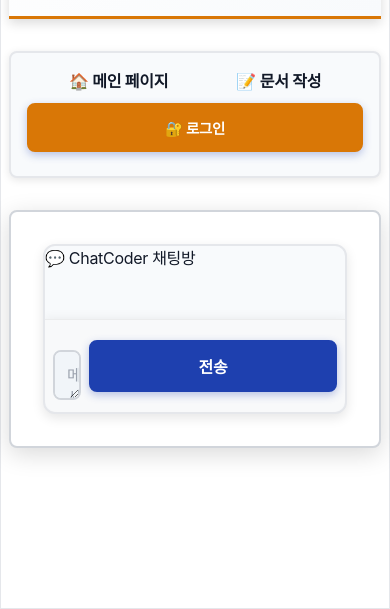
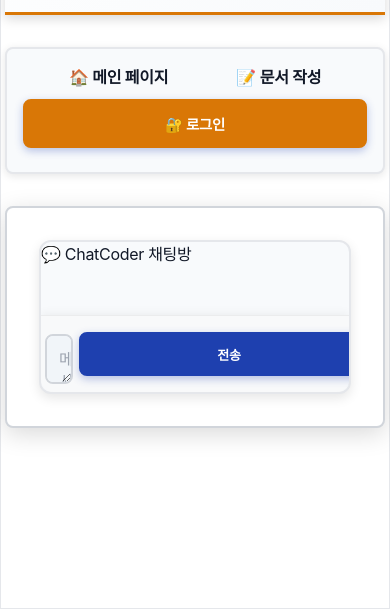
Before and after one commit to CodeNameX0/ChatCoder, a website: page chat.html in a window 390 px wide. Shown: the part 235-844 px from the top of the page. Drawn offline with Linux system fonts and the light colour scheme.

Commit message:
모바일 채팅/댓글 입력창 너비 확장 및 여백 최소화

```diff
--- a/chat.html
+++ b/chat.html
@@ -2,7 +2,7 @@
 <html lang="ko">
 <head>
     <meta charset="UTF-8">
-    <meta name="viewport" content="width=device-width, initial-scale=1.0, user-scalable=yes, maximum-scale=5.0">
+    <meta name="viewport" content="width=device-width, initial-scale=1.0">
     <title>ChatCoder - 채팅</title>
     <link rel="stylesheet" href="styles.css">
 </head>
--- a/styles.css
+++ b/styles.css
@@ -1108,7 +1108,7 @@
 /* 반응형 디자인 */
 @media (max-width: 768px) {
     .container {
-        padding: 1rem;
+        padding: 0.5rem; /* 패딩 더 줄임 */
     }
 
     h1 {
@@ -1224,20 +1224,24 @@
         justify-content: flex-end;
     }
 
-    /* 채팅 버튼 모바일 최적화 */
+    /* 채팅 버튼 모바일 최적화 - 크기 최소화 */
     #send-chat, #send-button {
-        min-height: 48px; /* 원래 높이로 복원 */
-        font-size: 16px;
-        padding: 12px 20px;
+        min-height: 44px; /* 높이 줄임 */
+        font-size: 14px; /* 폰트 크기 줄임 */
+        padding: 8px 12px; /* 패딩 줄임 */
         border-radius: 8px;
-    }
-
-    /* 댓글 버튼 모바일 최적화 */
+        min-width: 60px; /* 최소 너비 설정 */
+        flex-shrink: 0; /* 버튼이 줄어들지 않도록 */
+    }
+
+    /* 댓글 버튼 모바일 최적화 - 크기 최소화 */
     .comment-submit {
-        min-height: 48px !important; /* 원래 높이로 복원 */
-        font-size: 16px !important;
-        padding: 12px 20px !important;
+        min-height: 44px !important; /* 높이 줄임 */
+        font-size: 14px !important; /* 폰트 크기 줄임 */
+        padding: 8px 12px !important; /* 패딩 줄임 */
         border-radius: 8px !important;
+        min-width: 60px !important; /* 최소 너비 설정 */
+        flex-shrink: 0 !important; /* 버튼이 줄어들지 않도록 */
     }
 
     /* 모바일에서 채팅 입력 컨테이너 너비 확장 */
@@ -1276,6 +1280,23 @@
         font-size: 16px !important;
         border-radius: 8px !important;
         line-height: 1.4 !important;
+    }
+
+    /* 모바일에서 전송 버튼 크기 최소화 및 입력창 너비 최대화 */
+    .chat-input-container {
+        padding: 8px 4px !important; /* 좌우 패딩 더 줄여서 공간 확보 */
+        gap: 6px !important; /* 간격 줄임 */
+    }
+
+    #send-button, #send-chat, .comment-submit {
+        min-width: 50px !important; /* 최소 너비 더 줄임 */
+        padding: 8px 10px !important; /* 패딩 더 줄임 */
+        font-size: 13px !important; /* 폰트 크기 더 줄임 */
+        flex-shrink: 0 !important;
+    }
+
+    .container {
+        padding: 4px !important; /* 전체 패딩 더 줄임 */
     }
 }
 
```
